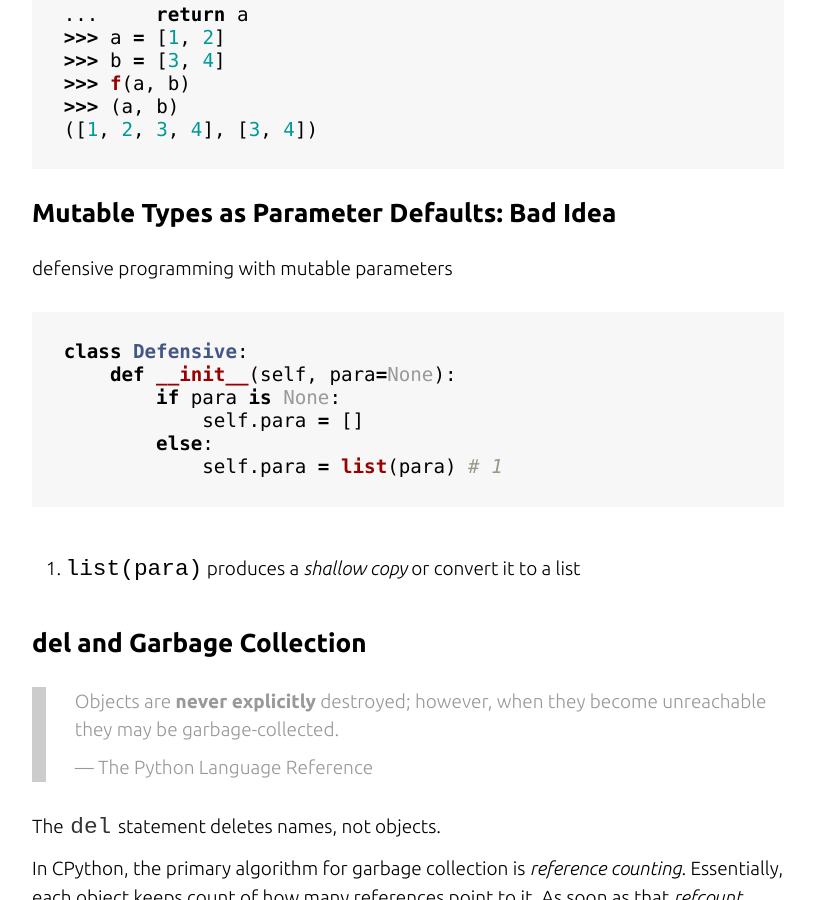
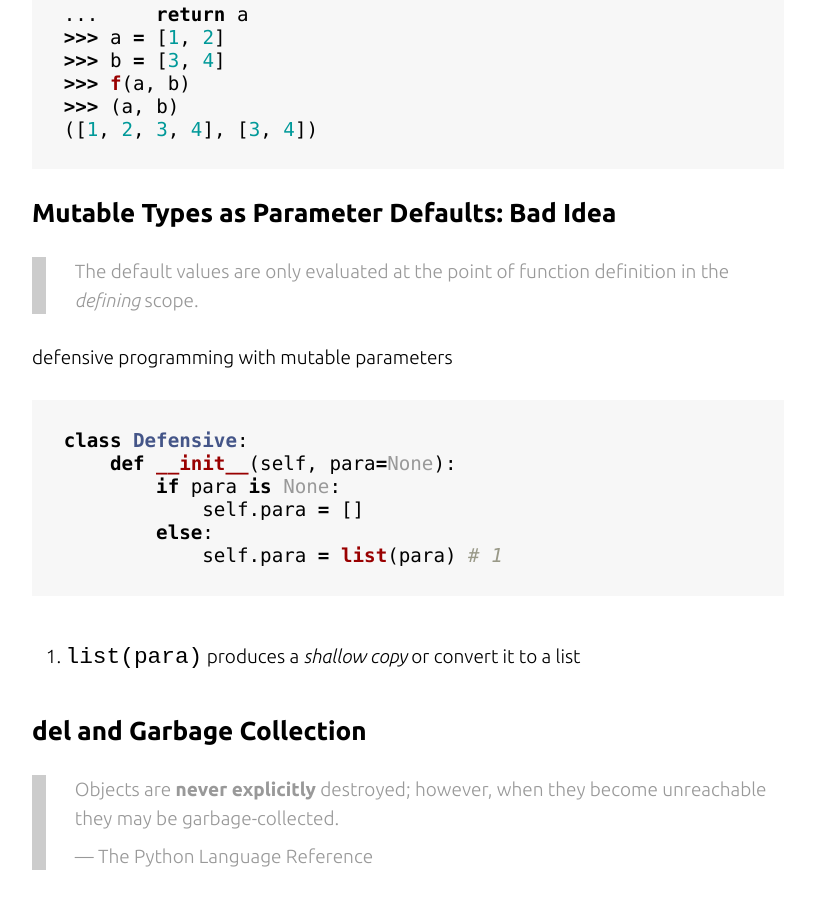
Before and after one commit to Liwink/liwink.github.io, a Jekyll site: the page built from _posts/2016-08-07-python-object-references.md, in a window 1280 px wide and 900 px high, scrolled down 2194 px. Shown: the whole window, without its empty margins (232-1045 px from the left). Built offline with Jekyll 4.4.1, drawn with Linux system fonts in a browser that asks for light colours; nearby versions of some CDN libraries.

Commit message:
add some note to python-object-references.md

```diff
--- a/_posts/2016-08-07-python-object-references.md
+++ b/_posts/2016-08-07-python-object-references.md
@@ -76,6 +76,8 @@ The paremeters inside the function become aliases of the actual arguments. The r
 
 #### Mutable Types as Parameter Defaults: Bad Idea
 
+> The default values are only evaluated at the point of function definition in the *defining* scope.
+
 defensive programming with mutable parameters
 
 {% highlight python %}
```
